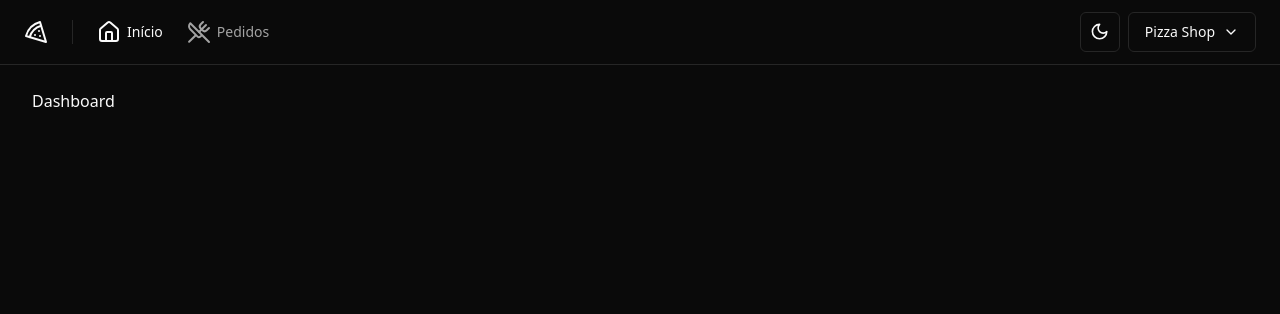
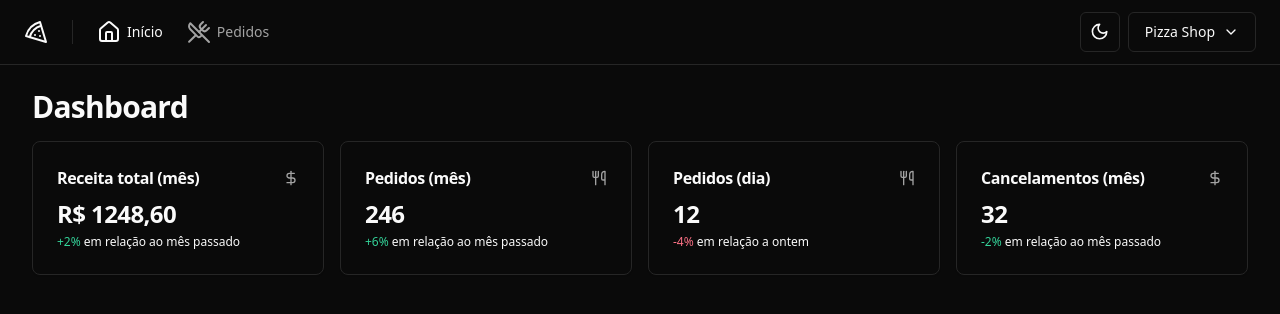
Before and after one commit to JoaoPaacheco/pizzashop-web, a React (Vite) app: page / in a window 1280 px wide. Shown: the top 314 px of the page. Built offline with nearby package versions, Linux system fonts and the light colour scheme.

Commit message:
Página: Dashboard

```diff
--- /dev/null
+++ b/src/components/ui/card.tsx
@@ -0,0 +1,79 @@
+import * as React from "react"
+
+import { cn } from "@/lib/utils"
+
+const Card = React.forwardRef<
+  HTMLDivElement,
+  React.HTMLAttributes<HTMLDivElement>
+>(({ className, ...props }, ref) => (
+  <div
+    ref={ref}
+    className={cn(
+      "rounded-lg border bg-card text-card-foreground shadow-sm",
+      className
+    )}
+    {...props}
+  />
+))
+Card.displayName = "Card"
+
+const CardHeader = React.forwardRef<
+  HTMLDivElement,
+  React.HTMLAttributes<HTMLDivElement>
+>(({ className, ...props }, ref) => (
+  <div
+    ref={ref}
+    className={cn("flex flex-col space-y-1.5 p-6", className)}
+    {...props}
+  />
+))
+CardHeader.displayName = "CardHeader"
+
+const CardTitle = React.forwardRef<
+  HTMLParagraphElement,
+  React.HTMLAttributes<HTMLHeadingElement>
+>(({ className, ...props }, ref) => (
+  <h3
+    ref={ref}
+    className={cn(
+      "text-2xl font-semibold leading-none tracking-tight",
+      className
+    )}
+    {...props}
+  />
+))
+CardTitle.displayName = "CardTitle"
+
+const CardDescription = React.forwardRef<
+  HTMLParagraphElement,
+  React.HTMLAttributes<HTMLParagraphElement>
+>(({ className, ...props }, ref) => (
+  <p
+    ref={ref}
+    className={cn("text-sm text-muted-foreground", className)}
+    {...props}
+  />
+))
+CardDescription.displayName = "CardDescription"
+
+const CardContent = React.forwardRef<
+  HTMLDivElement,
+  React.HTMLAttributes<HTMLDivElement>
+>(({ className, ...props }, ref) => (
+  <div ref={ref} className={cn("p-6 pt-0", className)} {...props} />
+))
+CardContent.displayName = "CardContent"
+
+const CardFooter = React.forwardRef<
+  HTMLDivElement,
+  React.HTMLAttributes<HTMLDivElement>
+>(({ className, ...props }, ref) => (
+  <div
+    ref={ref}
+    className={cn("flex items-center p-6 pt-0", className)}
+    {...props}
+  />
+))
+CardFooter.displayName = "CardFooter"
+
+export { Card, CardHeader, CardFooter, CardTitle, CardDescription, CardContent }
--- a/src/pages/app/dashboard.tsx
+++ /dev/null
@@ -1,10 +0,0 @@
-import { Helmet } from 'react-helmet-async'
-
-export function Dashboard() {
-  return (
-    <>
-      <Helmet title="Dashboard" />
-      <h1>Dashboard</h1>
-    </>
-  )
-}
--- /dev/null
+++ b/src/pages/app/dashboard/daily-orders-amount-card.tsx
@@ -0,0 +1,21 @@
+import { Utensils } from 'lucide-react'
+
+import { Card, CardContent, CardHeader, CardTitle } from '@/components/ui/card'
+
+export function DailyOrdersAmountCard() {
+  return (
+    <Card>
+      <CardHeader className="flex-row items-center justify-between space-y-0 pb-2">
+        <CardTitle className="text-base font-semibold">Pedidos (dia)</CardTitle>
+        <Utensils className="h-4 w-4 text-muted-foreground" />
+      </CardHeader>
+      <CardContent className="space-y-1">
+        <span className="text-2xl font-bold tracking-tight">12</span>
+        <p className="text-muted-foredground text-xs">
+          <span className="text-rose-500 dark:text-rose-400">-4%</span> em
+          relação a ontem
+        </p>
+      </CardContent>
+    </Card>
+  )
+}
--- /dev/null
+++ b/src/pages/app/dashboard/dashboard.tsx
@@ -0,0 +1,24 @@
+import { Helmet } from 'react-helmet-async'
+
+import { DailyOrdersAmountCard } from './daily-orders-amount-card'
+import { MonthlyCanceledOrdersAmountCard } from './monthly-canceled-orders-amount-card'
+import { MonthlyOrdersAmountCard } from './monthly-orders-amount-card'
+import { MonthlyRevenueCard } from './monthly-revenue-card'
+
+export function Dashboard() {
+  return (
+    <>
+      <Helmet title="Dashboard" />
+      <div className="flex flex-col gap-4">
+        <h1 className="text-3xl font-bold tracking-tight">Dashboard</h1>
+
+        <div className="grid grid-cols-4 gap-4">
+          <MonthlyRevenueCard />
+          <MonthlyOrdersAmountCard />
+          <DailyOrdersAmountCard />
+          <MonthlyCanceledOrdersAmountCard />
+        </div>
+      </div>
+    </>
+  )
+}
--- /dev/null
+++ b/src/pages/app/dashboard/monthly-canceled-orders-amount-card.tsx
@@ -0,0 +1,23 @@
+import { DollarSign } from 'lucide-react'
+
+import { Card, CardContent, CardHeader, CardTitle } from '@/components/ui/card'
+
+export function MonthlyCanceledOrdersAmountCard() {
+  return (
+    <Card>
+      <CardHeader className="flex-row items-center justify-between space-y-0 pb-2">
+        <CardTitle className="text-base font-semibold">
+          Cancelamentos (mês)
+        </CardTitle>
+        <DollarSign className="h-4 w-4 text-muted-foreground" />
+      </CardHeader>
+      <CardContent className="space-y-1">
+        <span className="text-2xl font-bold tracking-tight">32</span>
+        <p className="text-muted-foredground text-xs">
+          <span className="text-emerald-500 dark:text-emerald-400">-2%</span> em
+          relação ao mês passado
+        </p>
+      </CardContent>
+    </Card>
+  )
+}
--- /dev/null
+++ b/src/pages/app/dashboard/monthly-orders-amount-card.tsx
@@ -0,0 +1,21 @@
+import { Utensils } from 'lucide-react'
+
+import { Card, CardContent, CardHeader, CardTitle } from '@/components/ui/card'
+
+export function MonthlyOrdersAmountCard() {
+  return (
+    <Card>
+      <CardHeader className="flex-row items-center justify-between space-y-0 pb-2">
+        <CardTitle className="text-base font-semibold">Pedidos (mês)</CardTitle>
+        <Utensils className="h-4 w-4 text-muted-foreground" />
+      </CardHeader>
+      <CardContent className="space-y-1">
+        <span className="text-2xl font-bold tracking-tight">246</span>
+        <p className="text-muted-foredground text-xs">
+          <span className="text-emerald-500 dark:text-emerald-400">+6%</span> em
+          relação ao mês passado
+        </p>
+      </CardContent>
+    </Card>
+  )
+}
--- /dev/null
+++ b/src/pages/app/dashboard/monthly-revenue-card.tsx
@@ -0,0 +1,23 @@
+import { DollarSign } from 'lucide-react'
+
+import { Card, CardContent, CardHeader, CardTitle } from '@/components/ui/card'
+
+export function MonthlyRevenueCard() {
+  return (
+    <Card>
+      <CardHeader className="flex-row items-center justify-between space-y-0 pb-2">
+        <CardTitle className="text-base font-semibold">
+          Receita total (mês)
+        </CardTitle>
+        <DollarSign className="h-4 w-4 text-muted-foreground" />
+      </CardHeader>
+      <CardContent className="space-y-1">
+        <span className="text-2xl font-bold tracking-tight">R$ 1248,60</span>
+        <p className="text-muted-foredground text-xs">
+          <span className="text-emerald-500 dark:text-emerald-400">+2%</span> em
+          relação ao mês passado
+        </p>
+      </CardContent>
+    </Card>
+  )
+}
--- a/src/pages/routes.tsx
+++ b/src/pages/routes.tsx
@@ -2,7 +2,7 @@
 
 import { AppLayout } from './_layouts/app'
 import { AuthLayout } from './_layouts/auth'
-import { Dashboard } from './app/dashboard'
+import { Dashboard } from './app/dashboard/dashboard'
 import { Orders } from './app/orders/orders'
 import { SignIn } from './auth/sign-in'
 import { SingUp } from './auth/sign-up'
```
